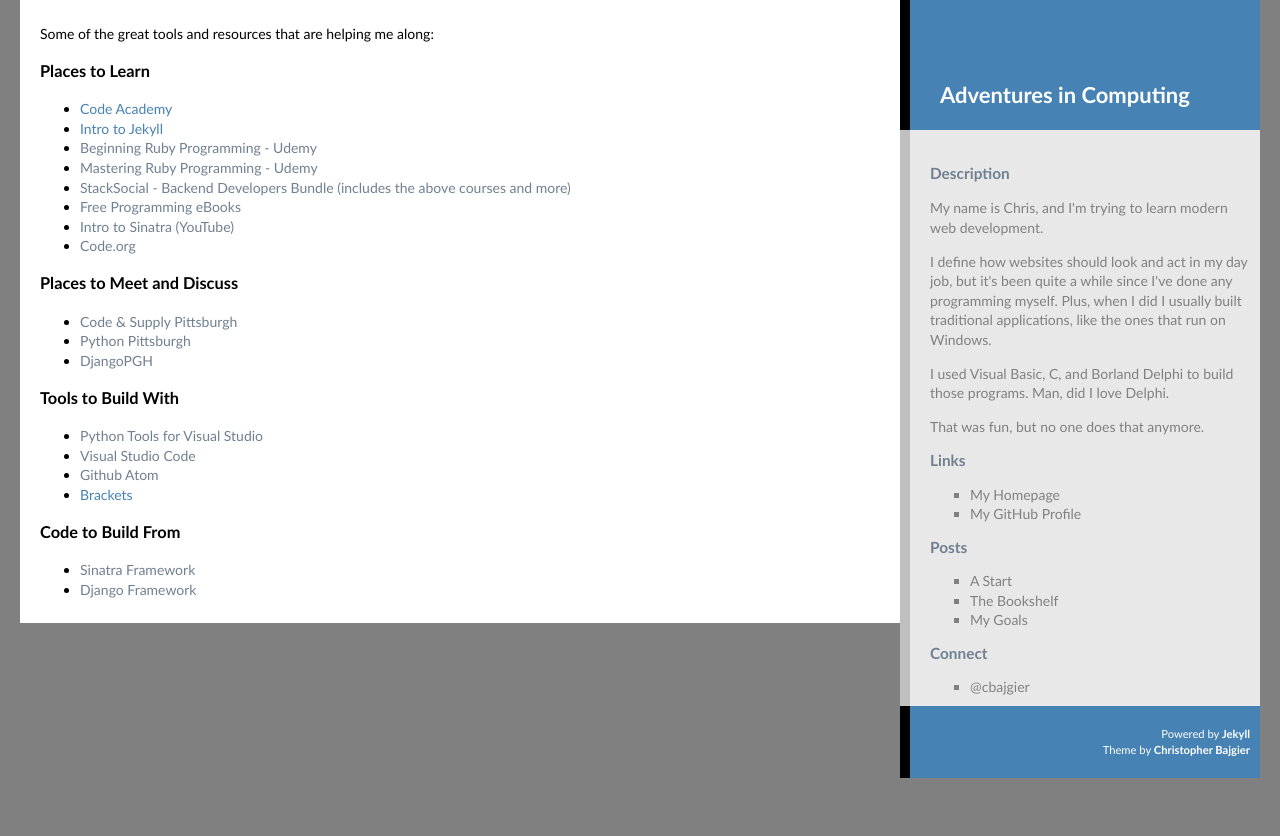
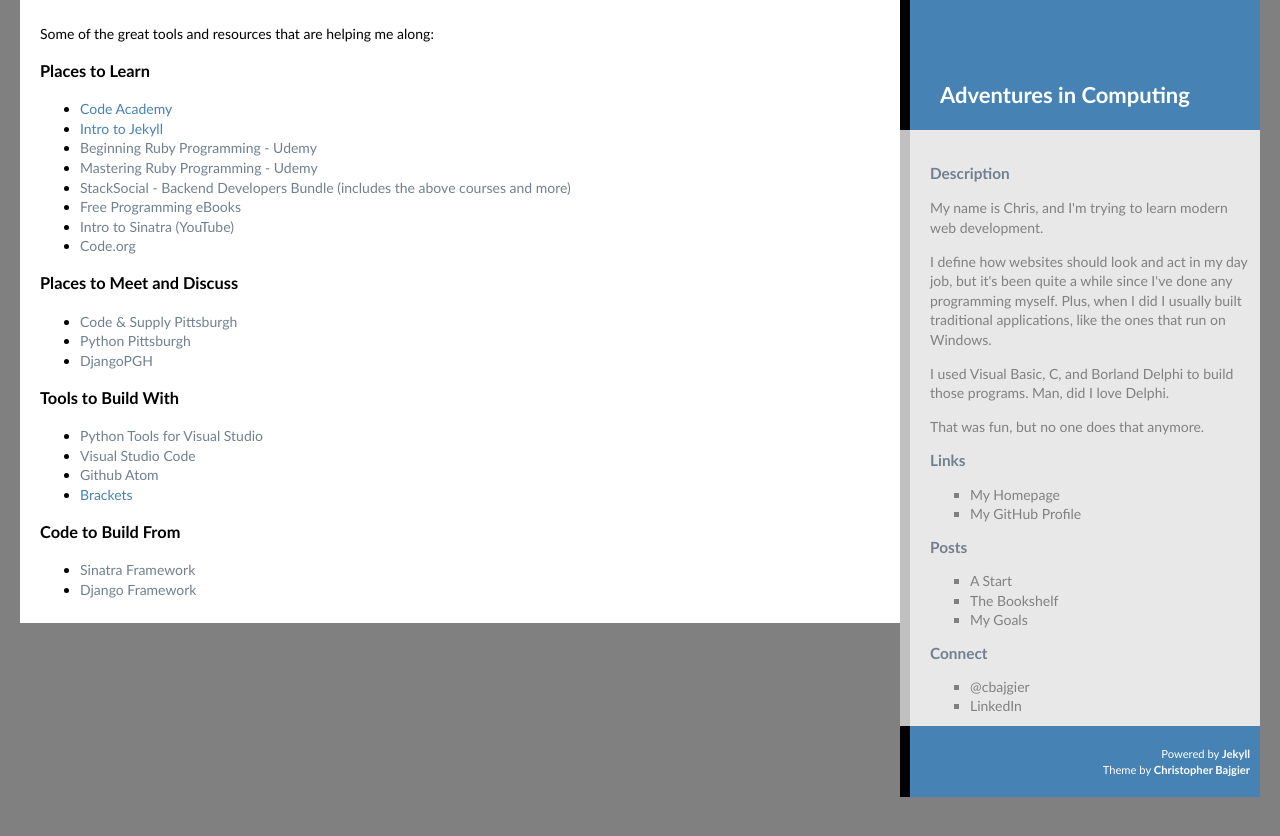
Before and after one commit to cbajgier/cbajgier.github.io, a Jekyll site: the page built from kudos.html, in a window 1280 px wide. Shown: the top 836 px of the page. Built offline with Jekyll 4.4.1, drawn with Linux system fonts in a browser that asks for light colours; nearby versions of some CDN libraries; Markdown is read by kramdown in place of the engine named in the settings.

```diff
--- a/_config.yml
+++ b/_config.yml
@@ -1,5 +1,5 @@
 name: Adventures in Computing
-markdown: redcarpet
-highlighter: pygments
+markdown: kramdown
+highlighter: rouge
 redcarpet:
   extensions: ["no_intra_emphasis", "fenced_code_blocks", "autolink", "tables", "with_toc_data"]
--- a/_includes/nav.html
+++ b/_includes/nav.html
@@ -34,6 +34,7 @@
 	<ul class="archive-list">
 
 	    	<li><a href="http://www.twitter.com/cbajgier">@cbajgier</a></li>
+        <li><a href="https://www.linkedin.com/in/chrisbajgier">LinkedIn</a></li>
   </ul>
 
 
```
